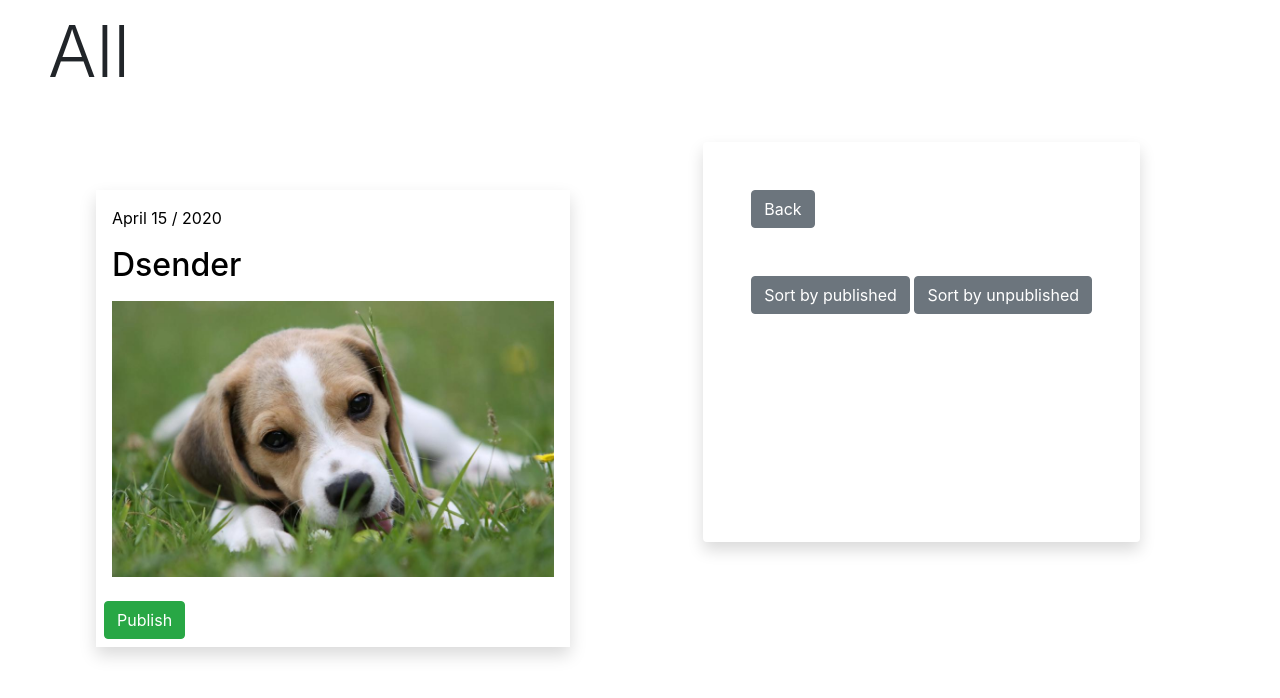
After one commit to dSender/another_site, a Django app: page /myposts/ in a window 1280 px wide. The commit adds this page. Shown: the top 698 px of the page. Run offline with Django 3.2, Linux system fonts and the light colour scheme; a user stored in the database is signed in; data comes from the database, SQL or seed files in the repository; both versions use the stored data as it was after the commit; some libraries are stand-ins or nearby versions.

Commit message:
Pub/unpub post

```diff
--- a/main/localurls.py
+++ b/main/localurls.py
@@ -1,7 +1,8 @@
 from django.urls import path
 from django.views.decorators.csrf import csrf_exempt
 from django.views.generic import TemplateView
-from .views import CreateUser, PostList, logout_, AccountSettings, CreatePostView
+from .views import CreateUser, PostList, logout_, AccountSettings, \
+                        CreatePostView, UserPosts, PostContent
 
 
 urlpatterns = [
@@ -11,4 +12,6 @@ urlpatterns = [
     path('logout/', logout_),
     path('accountsettings/', AccountSettings.as_view()),
     path('post-create/', CreatePostView.as_view()),
+    path('myposts/', UserPosts.as_view()),
+    path('p<str:pk>/', PostContent.as_view()),
 ]
--- a/main/models.py
+++ b/main/models.py
@@ -81,5 +81,8 @@ class Post(models.Model):
     content = models.TextField(max_length=5000)
     published = models.BooleanField(default=False)
 
+    class Meta:
+        ordering = ['-created_date']
+
     def __str__(self):
         return self.title
--- /dev/null
+++ b/main/static/postlist.css
@@ -0,0 +1,10 @@
+a{
+	color: black;
+}
+a:hover{
+	color: black;
+	text-decoration: none;
+}
+.stg{
+	height: 400px;
+}
--- /dev/null
+++ b/main/static/postlist.js
@@ -0,0 +1,23 @@
+$(document).ready(function(){
+	var $publish_button = $('.publish');
+	var $csrf_mid = $("[name=csrfmiddlewaretoken]").val();
+
+	$publish_button.click(function(){
+		$.ajax({
+			type: 'POST',
+			headers:{
+				"X-CSRFToken": $csrf_mid
+			},
+			data: {id: $publish_button.attr('id')},
+
+		});
+		if($(this).attr('class') === 'btn publish btn-success'){
+			$(this).attr('class', 'btn publish btn-danger');
+			$(this).text('Unpublish');
+		}
+		else{
+			$(this).attr('class', 'btn publish btn-success');
+			$(this).text('Publish');
+		}
+	});
+});
--- a/main/templates/index.html
+++ b/main/templates/index.html
@@ -29,6 +29,7 @@
 					</button>
 					<div class='dropdown-menu'>
 						<a href='post-create/' class='dropdown-item' type="submit" name="exit">Create post</a>
+						<a href='myposts/' class='dropdown-item' type="submit" name="exit">My posts</a>
 						<a href='accountsettings/' class='dropdown-item' type="submit" name="exit">Settings</a>
 						<a href='logout/' class='dropdown-item' type="submit" name="exit">Exit</a>
 					</div>
--- a/main/templates/postform.html
+++ b/main/templates/postform.html
@@ -17,7 +17,7 @@
 	</div>
 	<div>
 		<div>
-			<form method="POST" enctype="multipart/form-data">
+			<form method="POST" enctype="multipart/form-data" class='pb-5'>
 				{%csrf_token%}
 				<div class='field w-100'>
 					{{form.title}}
@@ -29,8 +29,8 @@
 				<div class='field'>
 					{{form.content}}
 				</div>
-				<button class='btn back btn-secondary'>Back</button>
-				<button type='submit' class='btn btn-secondary'>Preview</button>
+				<button id='back' class='btn back btn-secondary'>Back</button>
+				<button type='submit' class='btn btn-secondary'>Save</button>
 			</form>
 		</div>
 	</div>
--- /dev/null
+++ b/main/templates/postlist.html
@@ -0,0 +1,59 @@
+<!DOCTYPE HTML>
+{%load static%}
+<html>
+<head>
+	<meta charset="utf-8">
+	<meta lang="ru">
+	<link rel="stylesheet" href="https://stackpath.bootstrapcdn.com/bootstrap/4.4.1/css/bootstrap.min.css" integrity="sha384-Vkoo8x4CGsO3+Hhxv8T/Q5PaXtkKtu6ug5TOeNV6gBiFeWPGFN9MuhOf23Q9Ifjh" crossorigin="anonymous">
+	<script src="https://code.jquery.com/jquery-3.4.1.slim.min.js" integrity="sha384-J6qa4849blE2+poT4WnyKhv5vZF5SrPo0iEjwBvKU7imGFAV0wwj1yYfoRSJoZ+n" crossorigin="anonymous"></script>
+	<script src='https://code.jquery.com/jquery-3.5.0.js'></script>
+	<script src="https://cdn.jsdelivr.net/npm/popper.js@1.16.0/dist/umd/popper.min.js" integrity="sha384-Q6E9RHvbIyZFJoft+2mJbHaEWldlvI9IOYy5n3zV9zzTtmI3UksdQRVvoxMfooAo" crossorigin="anonymous"></script>
+	<script src="https://stackpath.bootstrapcdn.com/bootstrap/4.4.1/js/bootstrap.min.js" integrity="sha384-wfSDF2E50Y2D1uUdj0O3uMBJnjuUD4Ih7YwaYd1iqfktj0Uod8GCExl3Og8ifwB6" crossorigin="anonymous"></script>
+	<script src="{%static "postlist.js"%}"></script>
+	<link rel="stylesheet" href="{%static "postlist.css"%}">
+</head>
+<body>
+	<div id='sortname' class='m-2 ml-5'>
+		<h3 class='display-3'>All</h3>
+	</div>
+	<div class='container m-5'>
+		<div class='row justify-content-between'>
+			<div class='col- w-50'>
+				{%for post in posts%}
+				<a href='http://127.0.0.1:8000/p{{post.pk}}'>
+					<div class='post m-5 shadow'>
+						<div class='p-3 pl-3 pr-3'>
+							<div class='date'>
+								<p>{{post.created_date|date:'F'}} {{post.created_date.day}} / {{post.created_date.year}}</p>
+							</div>
+							<p><h2 class='display-5'>{{post.title}}</h2></p>
+							<div class='img'>
+								<img class='img-fluid' src="{{post.img.url}}" alt="Image">
+							</div>
+							</a>
+						</div>
+						<div class='pub_form p-2'>
+							<form action="" method='post'>
+								{% csrf_token %}
+								<button type='button' id={{post.pk}} class='btn publish btn-success'>Publish</button>
+							</form>
+						</div>
+					</div>
+				{%endfor%}
+			</div>
+			<div class='col- stg shadow rounded mr-5 settings'>
+				<div class='p-5'>
+					<form action='/' class='pb-5'>
+						<input class='btn btn-secondary' type='submit' value='Back'>
+					</form>
+					<form class='pb-5'>
+						{%csrf_token%}
+						<button type='button' class='btn btn-secondary' id='pub'>Sort by published</button>
+						<button type='button' class='btn btn-secondary' id='unpub'>Sort by unpublished</button>
+					</form>
+				</div>
+			</div>
+		</div>
+	</div>
+</body>
+</html>
--- a/main/views.py
+++ b/main/views.py
@@ -1,8 +1,10 @@
 from django.contrib.auth import authenticate, login, logout
 from django.core.exceptions import ObjectDoesNotExist
-from django.shortcuts import render, redirect
+from django.http import HttpResponse
+from django.shortcuts import render, redirect, get_object_or_404
 from django.views.generic import ListView
-from django.views.generic.edit import FormView
+from django.views.generic.base import View
+from django.views.generic.edit import FormView, UpdateView
 from .forms import CreateUserForm, AccountSettingsForm, CreatePost
 from .models import CustomUser, Post
 from .emailConfirmation import send_confirmation
@@ -119,4 +121,40 @@ class CreatePostView(FormView):
 		n_size = (int(x), int(y))
 		im = im.resize(n_size)
 		im.save(path)
-		return render(self.request, 'prelook.html', {'post': post})
+		return redirect(main_adr + 'myposts/')
+
+
+class UserPosts(UpdateView):
+	model = Post
+	template_name = 'postlist.html'
+
+	def get(self, request, *args, **kwargs):
+		if not request.user.is_authenticated:
+			return redirect(main_adr)
+		userPosts = Post.objects.filter(author=request.user).filter(published=False)
+		context = {'posts': userPosts}
+		return render(request, self.template_name, context)
+
+	def post(self, request, *args, **kwargs):
+		if request.is_ajax() and request.user.is_authenticated:
+			if request.POST.get('id'):
+				post_id = request.POST.get('id')
+				p = Post.objects.get(pk=post_id)
+				if p.author == request.user:
+					p.published = True if not p.published else False
+					p.save()
+			return HttpResponse()
+		else:
+			return HttpResponse('There is unknown error')
+
+
+class PostContent(View):
+	template_name = 'post.html'
+	model = Post
+
+	def get(self, request, *args, **kwargs):
+		post = get_object_or_404(Post, pk=kwargs['pk'])
+		if not post.published:
+			if not request.user.is_authenticated or request.user != post.author:
+				return redirect(main_adr)
+		return render(request, 'post.html', {'post': post})
```
Also changed, not shown: main/static/postform.js (+11 -9 lines), main/templates/post.html (renamed from main/templates/prelook.html, +1 -16 lines), db.sqlite3, media/1/174320.jpg, media/12dsender12@gmail.com/2.jpg (added), media/12dsender12@gmail.com/4.jpg (added).
